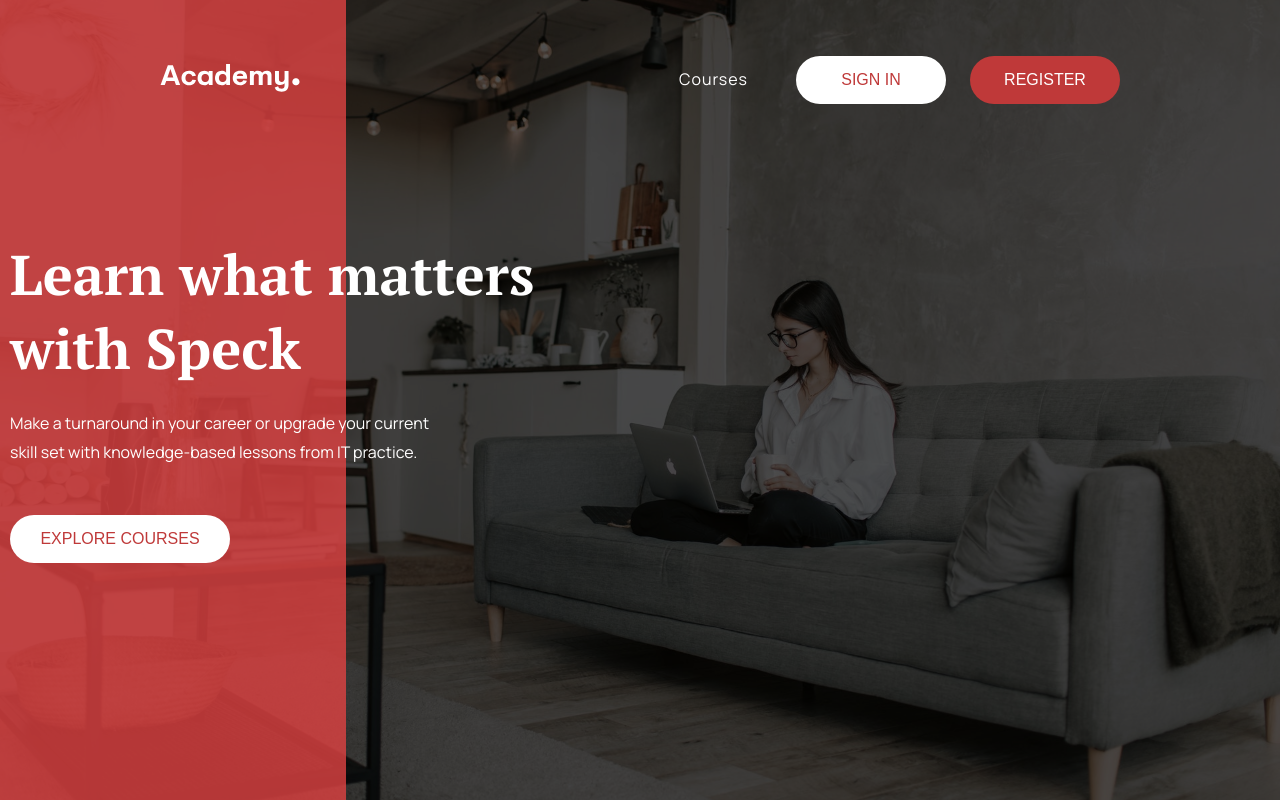
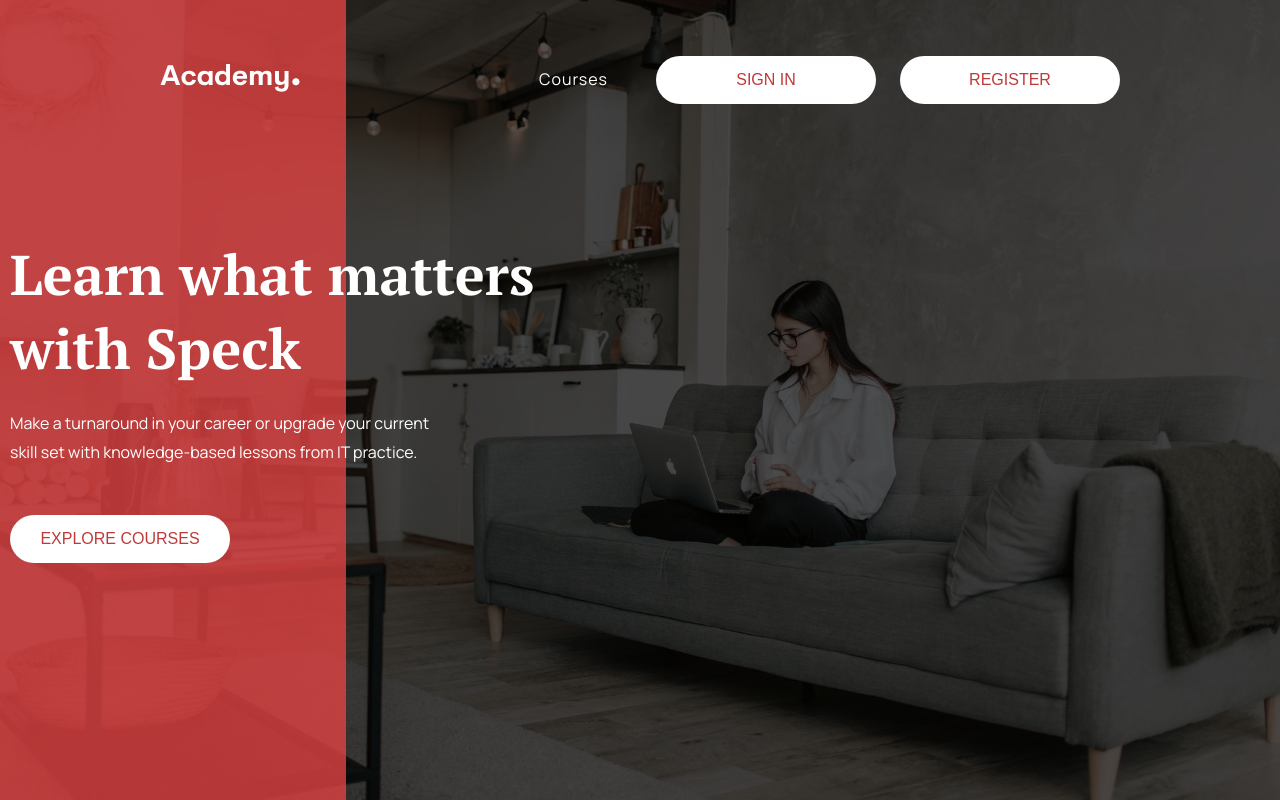
Before and after one commit to markoduspara1/handson-react, a React (Create React App) app: page / in a window 1280 px wide. Shown: the top 800 px of the page. Built offline with nearby package versions, Linux system fonts and the light colour scheme.

Commit message:
Update Button.js

```diff
--- a/src/components/Button/Button.js
+++ b/src/components/Button/Button.js
@@ -2,11 +2,11 @@ import "./Button.scss";
 
 const Button = ({ modifiers, children }) => {
   const modifierClasses = {
-    secondary: "Button_secondary",
-    nav: "Button_nav",
-    landing: "Button_landing",
-    heading: "Button_heading",
-    outline: "Button_outline",
+    secondary: "Button-Secondary",
+    nav: "Button-Nav",
+    landing: "Button-Landing",
+    heading: "Button-Heading",
+    outline: "Button-Outline",
   };
 
   let buttonClass = "Button";
```
